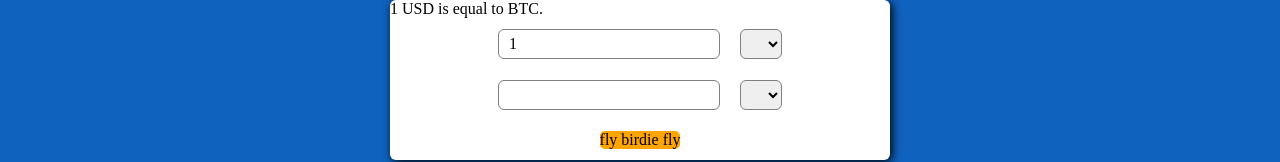
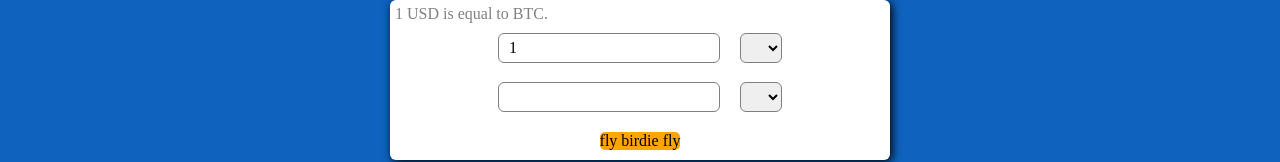
Before and after one commit to laujonat/Currency-Transaction-Model, a React app: page / in a window 1280 px wide. Shown: the top 162 px of the page. Built offline with nearby package versions, Linux system fonts and the light colour scheme; no server answers.

Commit message:
simple style

```diff
--- a/src/components/CurrencyWidget.js
+++ b/src/components/CurrencyWidget.js
@@ -84,7 +84,7 @@ class CurrencyWidget extends Component {
 
     return (
       <form>
-        <p>1 {this.state.currencyType1} is equal to {this.state.rate1To2} {this.state.currencyType2}.</p>
+        <span>1 {this.state.currencyType1} is equal to {this.state.rate1To2} {this.state.currencyType2}.</span>
         <div className="inputSection">
           <input
             type='number'
--- a/style/style.css
+++ b/style/style.css
@@ -13,6 +13,11 @@ form {
   flex-direction: column;
   border-radius: 6px;
   box-shadow: 2px 2px 10px black;
+}
+
+form span {
+  color: grey;
+  padding: 5px 0 0 5px;
 }
 
 input, select {
```
